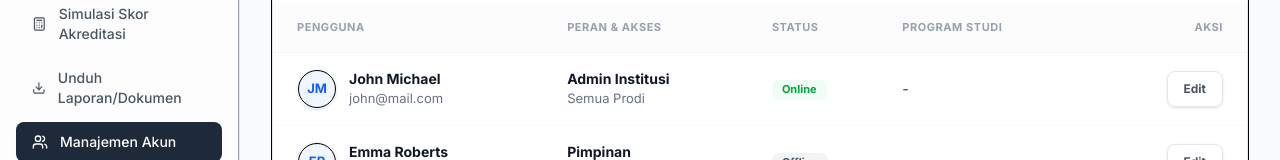
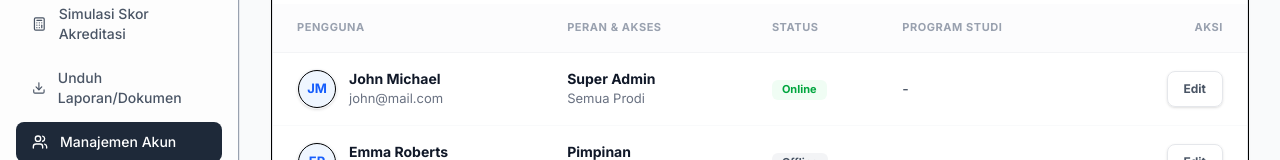
Before and after one commit to nazihnajmudin/mirror-ppl-g3-6-if3250_k03_g06_stei1-fe, a Next.js app: page /manajemen-akun in a window 1280 px wide. Shown: the part 286-446 px from the top of the page. Built offline with nearby package versions, Linux system fonts and the light colour scheme.

Commit message:
chore: update dummy role to Super Admin

```diff
--- a/src/app/(manajemen-akun)/manajemen-akun/page.tsx
+++ b/src/app/(manajemen-akun)/manajemen-akun/page.tsx
@@ -43,7 +43,7 @@ const mockUsers: UserData[] = [
     id: "1",
     name: "John Michael",
     email: "john@mail.com",
-    role: "Admin Institusi",
+    role: "Super Admin",
     access: "Semua Prodi",
     status: "Online",
     prodi: "-",
```
